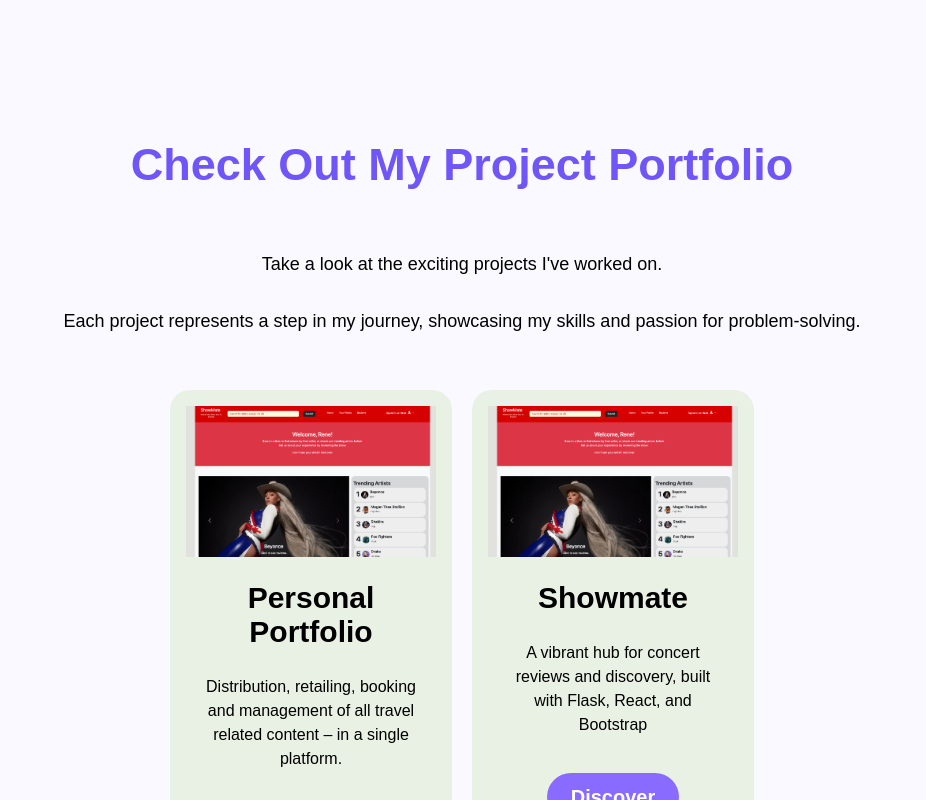
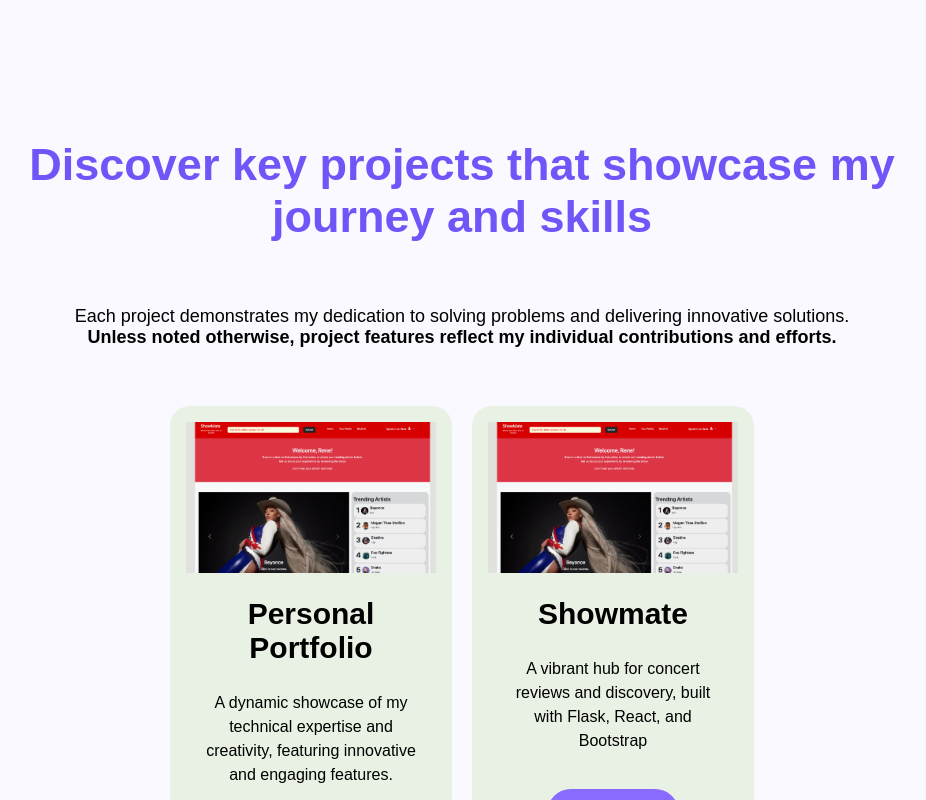
Before and after one commit to racosta323/rene-acosta-portfolio, a React (Create React App) app: page / in a window 1280 px wide. Shown: the part 1520-2320 px from the top of the page, without its empty margins (178-1104 px from the left). Built offline with nearby package versions, Linux system fonts and the light colour scheme.

Commit message:
adds more content to projects section

```diff
--- a/src/App.css
+++ b/src/App.css
@@ -461,7 +461,6 @@ button:hover {
 #modal-left h4 {
   text-align: start;
   font-size: 13px;
-  line-height: 25px;
 }
 
 #modal-left p {
@@ -552,5 +551,13 @@ a {
   cursor: pointer;
 }
 
+#features {
+  margin-top: 50px;
+}
+
+.bold {
+  font-weight: bold;
+}
+
 
 @import url("https://cdn.jsdelivr.net/npm/bootstrap-icons@1.11.3/font/bootstrap-icons.min.css");
--- a/src/Modal.js
+++ b/src/Modal.js
@@ -1,6 +1,6 @@
 
 
-function Modal ({ handleClose, name, summary, tech, image, gh, site }) {
+function Modal ({ handleClose, name, summary, tech, image, gh, site, features }) {
 
     const handleOutsideClick = (e) => {
 
@@ -18,6 +18,12 @@ function Modal ({ handleClose, name, summary, tech, image, gh, site }) {
                     <div id="tech">
                         <p>Tech used:</p>
                         <p>{tech}</p>
+                    </div>
+                    <div id="features">
+                        <h4>FEATURES</h4>
+                        <div >
+                            <p>Some features go here {features}</p>
+                        </div>
                     </div>
                     <div className="project-links">
                         {site && typeof site === 'string' && (
--- a/src/Project.js
+++ b/src/Project.js
@@ -30,7 +30,18 @@ function Project( { id, name, tagline, summary, image, tech, features, ghLink, s
                     <button onClick={handleOpenModal}>Discover</button>
                 </div>
             </div>
-            {showModal ? <Modal handleClose={ handleCloseModal } name={name} summary={summary} tech={tech} image={image} gh={ghLink} site={siteLink}/> : ''}
+            {showModal ?
+                <Modal
+                    handleClose={ handleCloseModal }
+                    name={name}
+                    summary={summary}
+                    tech={tech}
+                    image={image}
+                    gh={ghLink}
+                    site={siteLink}
+                    features={features}
+                /> :
+            ''}
         </>
     )
 }
--- a/src/Projects.js
+++ b/src/Projects.js
@@ -6,12 +6,9 @@ function Projects(){
 
     return(
         <section className="projects" id='projects'>
-            <h3>Check Out My Project Portfolio</h3>
+            <h3>Discover key projects that showcase my journey and skills</h3>
             <p>
-                Take a look at the exciting projects I've worked on.
-            </p>
-            <p>
-                Each project represents a step in my journey, showcasing my skills and passion for problem-solving.
+            Each project demonstrates my dedication to solving problems and delivering innovative solutions. <br/> <span className="bold">Unless noted otherwise, project features reflect my individual contributions and efforts.</span>
             </p>
             <div>
                 <ProjectList/>
--- a/src/projectsData.js
+++ b/src/projectsData.js
@@ -2,11 +2,11 @@ export const projectsData = [
     {
         id: 1,
         name: "Personal Portfolio",
-        tagline: 'Distribution, retailing, booking and management of all travel related content – in a single platform.',
+        tagline: 'A dynamic showcase of my technical expertise and creativity, featuring innovative and engaging features.',
         summary: 'Developed a groundbreaking app that translates dog barks into human speech, revolutionizing pet communication. Achieved 1 million downloads in the first month and received accolades from major tech blogs.',
         image: '/showmate_homepage.png',
         tech: 'JavaScript, Python, React',
-        features: '',
+        features: 'features',
         ghLink: '',
         siteLink: ''
     },
```
